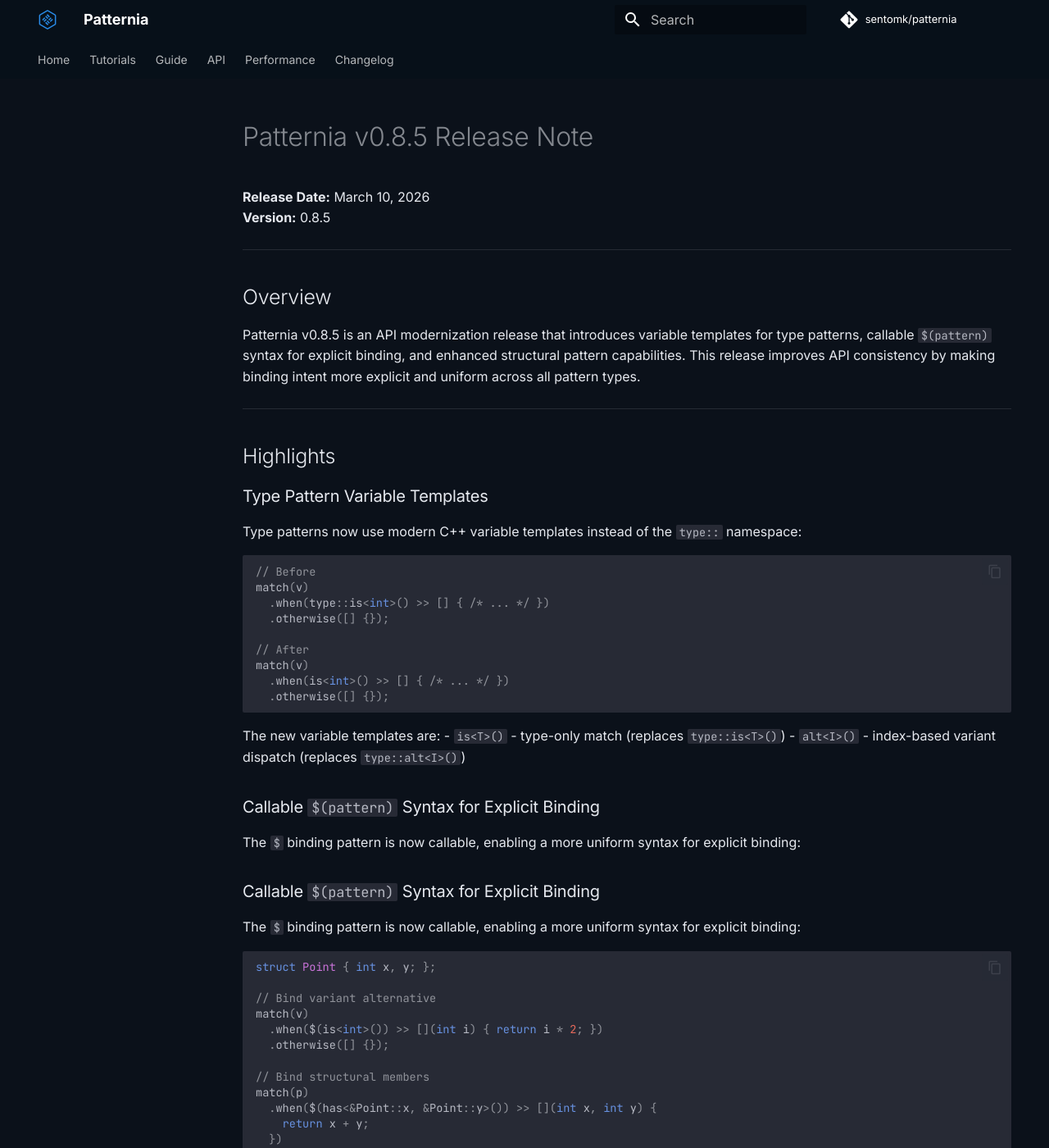
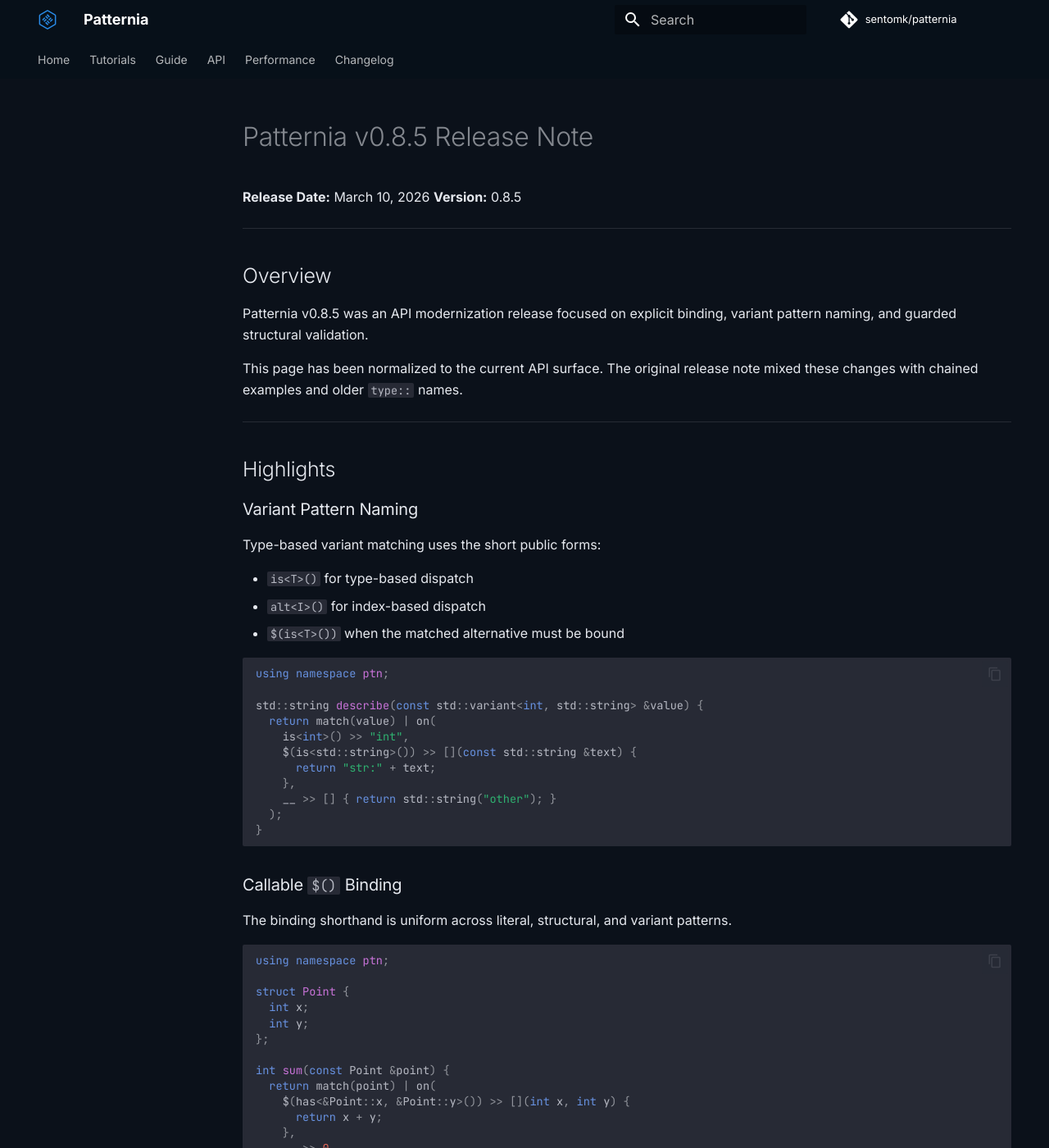
Before and after one commit to sentomk/patternia, an MkDocs documentation site: the page built from docs/changelog/v0.8.5.md, in a window 1280 px wide and 1400 px high. Shown: the whole window at 82% size. Built offline with MkDocs 1.6.1 and Material for MkDocs 9.7.7, drawn with Linux system fonts in a browser that asks for light colours; comment, search, counter and statistics services are not loaded; some of the changed text lies outside the part shown.

````diff
--- a/docs/changelog/v0.8.5.md
+++ b/docs/changelog/v0.8.5.md
@@ -7,146 +7,90 @@
 
 ## Overview
 
-Patternia v0.8.5 is an API modernization release that introduces variable templates
-for type patterns, callable `$(pattern)` syntax for explicit binding, and enhanced
-structural pattern capabilities. This release improves API consistency by making
-binding intent more explicit and uniform across all pattern types.
+Patternia v0.8.5 was an API modernization release focused on explicit binding,
+variant pattern naming, and guarded structural validation.
+
+This page has been normalized to the current API surface. The original release
+note mixed these changes with chained examples and older `type::` names.
 
 ---
 
 ## Highlights
 
-### Type Pattern Variable Templates
+### Variant Pattern Naming
 
-Type patterns now use modern C++ variable templates instead of the `type::` namespace:
+Type-based variant matching uses the short public forms:
+
+- `is<T>()` for type-based dispatch
+- `alt<I>()` for index-based dispatch
+- `$(is<T>())` when the matched alternative must be bound
 
 ```cpp
-// Before
-match(v)
-  .when(type::is<int>() >> [] { /* ... */ })
-  .otherwise([] {});
+using namespace ptn;
 
-// After
-match(v)
-  .when(is<int>() >> [] { /* ... */ })
-  .otherwise([] {});
+std::string describe(const std::variant<int, std::string> &value) {
+  return match(value) | on(
+    is<int>() >> "int",
+    $(is<std::string>()) >> [](const std::string &text) {
+      return "str:" + text;
+    },
+    __ >> [] { return std::string("other"); }
+  );
+}
 ```
 
-The new variable templates are:
-- `is<T>()` - type-only match (replaces `type::is<T>()`)
-- `alt<I>()` - index-based variant dispatch (replaces `type::alt<I>()`)
+### Callable `$()` Binding
 
-### Callable `$(pattern)` Syntax for Explicit Binding
-
-The `$` binding pattern is now callable, enabling a more uniform syntax for explicit binding:
-
-### Callable `$(pattern)` Syntax for Explicit Binding
-
-The `$` binding pattern is now callable, enabling a more uniform syntax for explicit binding:
+The binding shorthand is uniform across literal, structural, and variant
+patterns.
 
 ```cpp
-struct Point { int x, y; };
+using namespace ptn;
 
-// Bind variant alternative
-match(v)
-  .when($(is<int>()) >> [](int i) { return i * 2; })
-  .otherwise([] {});
+struct Point {
+  int x;
+  int y;
+};
 
-// Bind structural members
-match(p)
-  .when($(has<&Point::x, &Point::y>()) >> [](int x, int y) {
-    return x + y;
-  })
-  .otherwise([] {});
+int sum(const Point &point) {
+  return match(point) | on(
+    $(has<&Point::x, &Point::y>()) >> [](int x, int y) {
+      return x + y;
+    },
+    __ >> 0
+  );
+}
 ```
 
-**Design rationale:**
-- `$(pattern)` makes binding intent explicit and uniform across all pattern types
-- Equivalent to `bind(pattern)` but more concise
-- `$` itself remains a binding pattern (equivalent to `bind()`)
-- `$(pattern)` can be guarded: `$(is<int>())[_0 > 0]`
+### Structural Validation Without Binding
 
-### Guarded Structural Validation: `has<>()[guard]`
-
-Structural patterns can now be guarded without binding:
+Structural patterns can be guarded directly when a handler only needs a yes or
+no decision.
 
 ```cpp
-match(p)
-  .when(has<&Point::x, &Point::y>()[arg<0> + arg<1> == 0] >> [] {
-    // Validates structure and guard, but does not bind
-  })
-  .otherwise([] {});
+using namespace ptn;
+
+bool balanced(const Point &point) {
+  return match(point) | on(
+    has<&Point::x, &Point::y>()[arg<0> + arg<1> == 0] >> true,
+    __ >> false
+  );
+}
 ```
 
-This enables validation-only patterns where binding is not needed.
+---
 
-## Deprecations
+## Migration Notes
 
-- `type::is<T>()` and `type::alt<I>()` are deprecated.
-  Use the new variable templates `is<T>()` and `alt<I>()` instead.
-- The `type::` namespace will be removed in v0.9.0.
+- Older `type::is<T>()` and `type::alt<I>()` spellings have been retired in
+  favor of `is<T>()` and `alt<I>()`.
+- Binding a selected variant alternative should use `$(is<T>())`.
+- Binding structural members should use `$(has<...>())` or `bind(has<...>())`.
 
-## Internal
+---
 
-- Implemented `bind_factory` type that makes `$` callable with `operator()()`
-- Added `has_alt_index` trait to detect type patterns for special binding behavior
-- Enhanced `binding_as_pattern` to extract variant alternatives when binding type patterns
-- Updated `binding_args` trait to correctly handle `$(is<T>())` binding semantics
-- Implemented `invoke_guard` helper for mixed tuple/callable guard evaluation
-- Added `has_guarded_pattern` support for structural validation with guards
-- Implicit `lit()` wrapping via `operator>>` SFINAE overload for convenience
-- Migrated all tests, samples, and benchmarks to use new syntax
-- Updated API documentation to reflect new patterns
+## Historical Note
 
-## Migration Guide
-
-### Type Patterns
-
-Replace `type::` namespace calls with variable templates:
-
-```cpp
-// Old
-type::is<T>()
-type::alt<I>()
-
-// New
-is<T>()
-alt<I>()
-```
-
-### Binding Variant Alternatives
-
-Use `$(is<T>())` for explicit binding:
-
-```cpp
-// Old (if you used type::as<T>())
-type::as<T>()
-
-// New
-$(is<T>())
-```
-
-### Structural Binding
-
-Use `$(has<>())` for explicit binding:
-
-### Structural Binding
-
-Use `$(has<>())` for explicit binding:
-
-```cpp
-// Old
-bind(has<&T::x, &T::y>())
-
-// New (more concise)
-$(has<&T::x, &T::y>())
-```
-
-### Structural Validation with Guards
-
-Use `has<>()[guard]` for validation without binding:
-
-```cpp
-// New capability in v0.8.5
-has<&T::x, &T::y>()[arg<0> + arg<1> == 0]
-```
+The original v0.8.5 note introduced the same direction through a mixture of
+chained `.when(...)` examples and older `type::` spellings. Current code should
+use pipeline matching exclusively.
````
